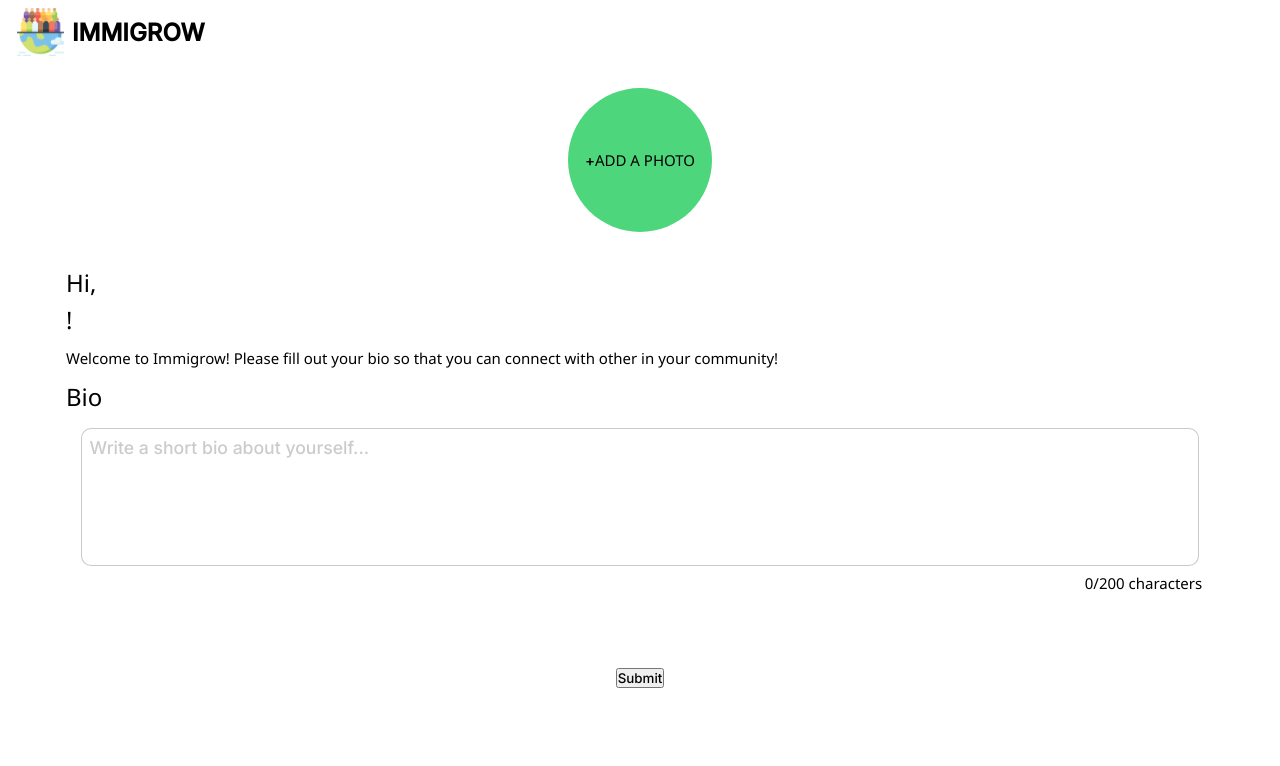
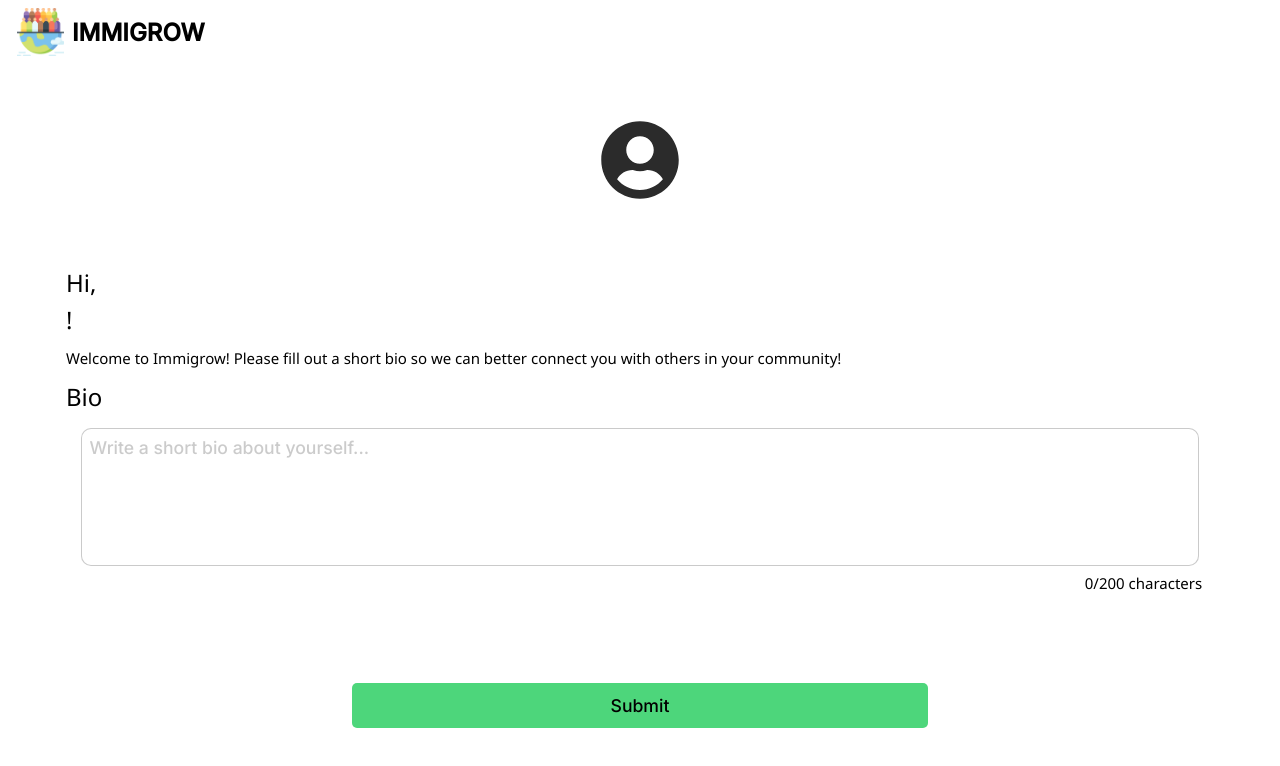
Before and after one commit to uwitdat/hackathon-immigrow-react, a React (Create React App) app: page /details in a window 1280 px wide. Shown: the top 766 px of the page. Built offline with nearby package versions, Linux system fonts and the light colour scheme.

Commit message:
more styling

```diff
--- a/src/App.js
+++ b/src/App.js
@@ -16,8 +16,8 @@ import { BrowserRouter as Router, Route } from "react-router-dom";
 export default function App() {
 
   const [active, setActive] = useState('/homepage')
+
   const handleColor = (val) => {
-
     setActive(val)
   }
 
--- a/src/components/FooterBar/FooterBar.js
+++ b/src/components/FooterBar/FooterBar.js
@@ -28,14 +28,14 @@ const FooterBar = () => {
             <div className={active === '/groups' ? 'flex-col active' : 'flex-col'}>
                 <Link onClick={() => handleColor('/groups')} to='/groups'>
                     <HiUserGroup className='footer-icon black' />
-                    </Link>
-                    <p className='footer-text black'>GROUPS</p>
+                </Link>
+                <p className='footer-text black'>GROUPS</p>
             </div>
             <div className={active === '/events' ? 'flex-col active' : 'flex-col'}>
                 <Link onClick={() => handleColor('/events')} to='/events'>
                     <MdEventNote className='footer-icon black' />
-                    </Link>
-                    <p className='footer-text black' >EVENTS</p>
+                </Link>
+                <p className='footer-text black' >EVENTS</p>
 
             </div>
             <div className={active === '/mentors' ? 'flex-col active' : 'flex-col'}>
@@ -44,7 +44,12 @@ const FooterBar = () => {
                 </Link>
                 <p className='footer-text'>MENTORS</p>
             </div>
-            <UserLogout />
+            <div className={active === '/' ? 'flex-col active' : 'flex-col'}>
+                <Link onClick={() => handleColor('/')} to='/'>
+                    <IoIosLogOut className='footer-icon black' />
+                </Link>
+                <p className='footer-text'>LOGOUT</p>
+            </div>
         </div>
     )
 }
--- a/src/components/HomePageContent/HomePageContent.css
+++ b/src/components/HomePageContent/HomePageContent.css
@@ -59,5 +59,5 @@
   color: white;
   font-family: "Inter", sans-serif;
   font-weight: bolder;
-  background-color: rgb(1, 139, 1);
+  background-color: rgb(64, 175, 101);
 }
--- a/src/components/SignupPage/SignupPage.js
+++ b/src/components/SignupPage/SignupPage.js
@@ -1,5 +1,5 @@
 import React from 'react'
-import { AiOutlineDown } from "react-icons/ai";
+
 import { Link } from 'react-router-dom'
 import './SignupPage.css'
 
@@ -18,9 +18,9 @@ const SignupPage = () => {
             </div>
             <p className='lan-select'>Select your language</p>
             <div className='Signup-lan-container'>
-            <div id="google_translate_element"></div>
+                <div id="google_translate_element"></div>
             </div>
-            <Link to='/signup'>
+            <Link to='/details'>
                 <button className='Signup-btn'>Get Started</button>
             </Link>
 
--- a/src/components/UserDetailsPage/UserDetails.css
+++ b/src/components/UserDetailsPage/UserDetails.css
@@ -67,9 +67,23 @@ textarea::-webkit-input-placeholder {
   display: flex;
   justify-content: center;
   align-items: center;
-  background-color: rgb(77, 214, 123);
   border-radius: 50%;
   height: 9rem;
   width: 9rem;
   margin-bottom: 2rem;
 }
+
+.UserDetails-avatar {
+  color: rgb(43, 43, 43);
+  font-size: 5rem;
+}
+
+.Login-btn {
+  border: 1px solid transparent;
+  background-color: rgb(77, 214, 123);
+  border-radius: 5px;
+  width: 45vw;
+  padding: 0.7rem 0;
+  font-size: 1.1rem;
+  margin-top: 1rem;
+}
--- a/src/components/UserDetailsPage/UserDetailsPage.js
+++ b/src/components/UserDetailsPage/UserDetailsPage.js
@@ -4,6 +4,7 @@ import { useContext, useState } from "react";
 import { UserContext } from "../UserContext/UserContext";
 import { useHistory } from "react-router-dom";
 import DetailsHeader from "../DetailsHeader/DetailsHeader";
+import { FaUserCircle } from "react-icons/fa";
 
 const UserDetailsPage = () => {
   const { user, setUser } = useContext(UserContext);
@@ -27,6 +28,14 @@ const UserDetailsPage = () => {
     setChar(char + 1)
   }
 
+  const handleKeyDown = (e) => {
+    if (e.keyCode === 46) {
+      console.log('true');
+    } else {
+      console.log('false')
+    }
+  }
+
 
   return (
     <div className="UserDetails-container">
@@ -34,13 +43,13 @@ const UserDetailsPage = () => {
 
       <div className='img-upload'>
         <div className='img-contain'>
-          <p><span>&#43;</span>ADD A PHOTO</p>
+          <FaUserCircle className='UserDetails-avatar' />
         </div>
       </div>
       <div className='text-info-User'>
         <p className='Details-txt'>Hi,</p>
         <p className='Details-txt margin-btn'>{user.name}!</p>
-        <p className='margin-btn'>Welcome to Immigrow! Please fill out your bio so that you can connect with other in your community!</p>
+        <p className='margin-btn'>Welcome to Immigrow! Please fill out a short bio so we can better connect you with others in your community!</p>
         <p className='Details-txt margin-btn'>Bio</p>
       </div>
       <div className="UserDetails-form-container">
@@ -52,6 +61,7 @@ const UserDetailsPage = () => {
             placeholder="Write a short bio about yourself..."
             value={bio}
             onChange={handleSetBio}
+            onKeyDown={(e) => handleKeyDown(e)}
           ></textarea>
           <div className='char-remain'>
             <p>{char}/200 characters</p>
```
Also changed, not shown: public/IMG_9863.jpeg (added).
